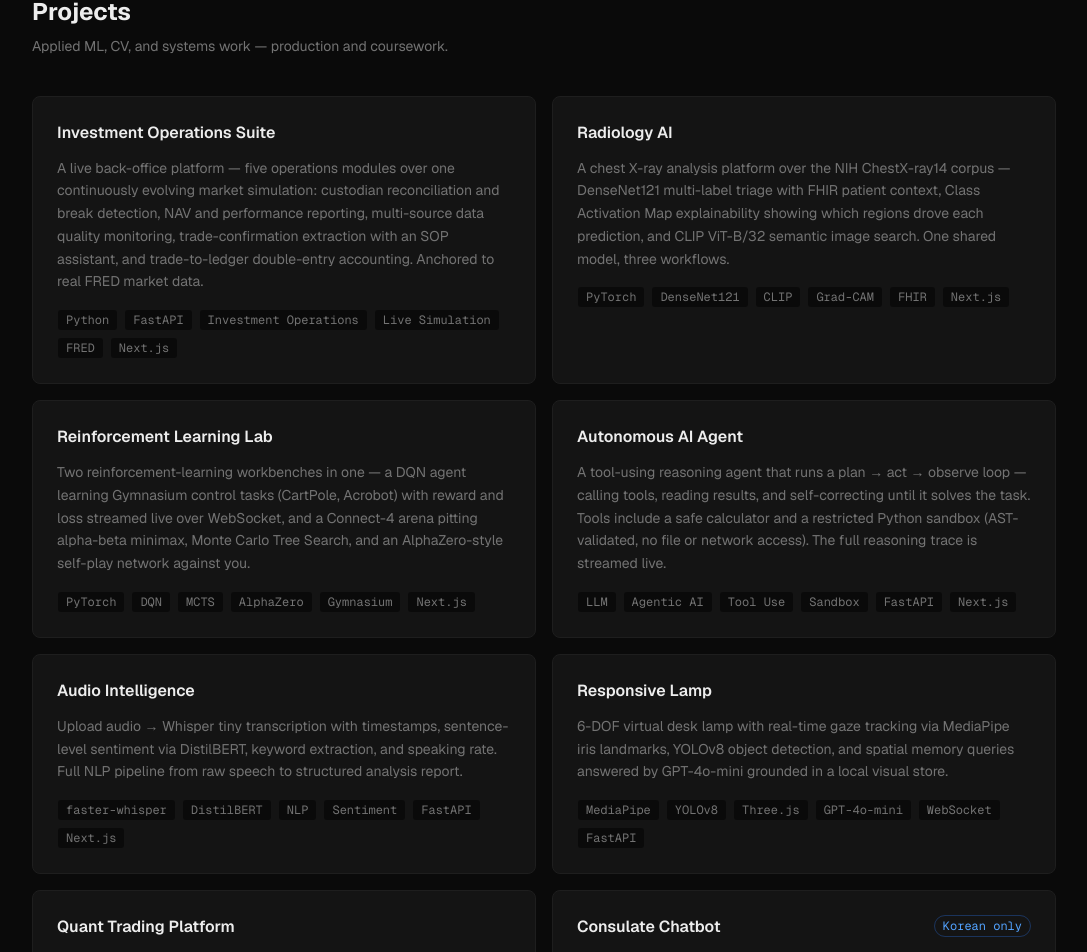
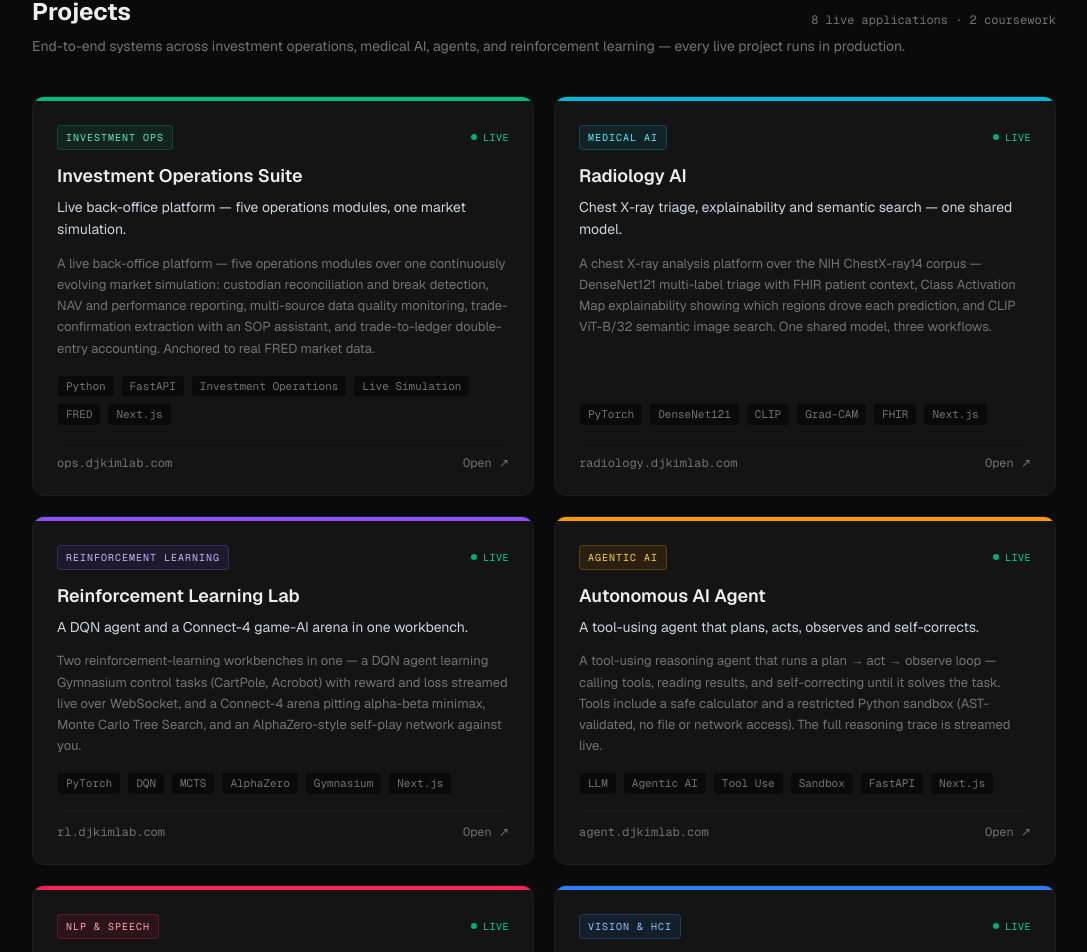
Before and after one commit to dkim3005/djkimlab, a Next.js app in the folder app/: page / in a window 1280 px wide. Shown: the part 1057-2009 px from the top of the page, without its empty margins (96-1183 px from the left). Built offline with nearby package versions, Linux system fonts and the light colour scheme.

Commit message:
Redesign project cards with category color-coding and live status

```diff
--- a/app/src/app/page.tsx
+++ b/app/src/app/page.tsx
@@ -3,6 +3,8 @@ import Link from "next/link";
 const PROJECTS = [
   {
     title: "Investment Operations Suite",
+    category: "Investment Ops",
+    tagline: "Live back-office platform — five operations modules, one market simulation.",
     description:
       "A live back-office platform — five operations modules over one continuously evolving market simulation: custodian reconciliation and break detection, NAV and performance reporting, multi-source data quality monitoring, trade-confirmation extraction with an SOP assistant, and trade-to-ledger double-entry accounting. Anchored to real FRED market data.",
     tags: ["Python", "FastAPI", "Investment Operations", "Live Simulation", "FRED", "Next.js"],
@@ -11,6 +13,8 @@ const PROJECTS = [
   },
   {
     title: "Radiology AI",
+    category: "Medical AI",
+    tagline: "Chest X-ray triage, explainability and semantic search — one shared model.",
     description:
       "A chest X-ray analysis platform over the NIH ChestX-ray14 corpus — DenseNet121 multi-label triage with FHIR patient context, Class Activation Map explainability showing which regions drove each prediction, and CLIP ViT-B/32 semantic image search. One shared model, three workflows.",
     tags: ["PyTorch", "DenseNet121", "CLIP", "Grad-CAM", "FHIR", "Next.js"],
@@ -19,6 +23,8 @@ const PROJECTS = [
   },
   {
     title: "Reinforcement Learning Lab",
+    category: "Reinforcement Learning",
+    tagline: "A DQN agent and a Connect-4 game-AI arena in one workbench.",
     description:
       "Two reinforcement-learning workbenches in one — a DQN agent learning Gymnasium control tasks (CartPole, Acrobot) with reward and loss streamed live over WebSocket, and a Connect-4 arena pitting alpha-beta minimax, Monte Carlo Tree Search, and an AlphaZero-style self-play network against you.",
     tags: ["PyTorch", "DQN", "MCTS", "AlphaZero", "Gymnasium", "Next.js"],
@@ -27,6 +33,8 @@ const PROJECTS = [
   },
   {
     title: "Autonomous AI Agent",
+    category: "Agentic AI",
+    tagline: "A tool-using agent that plans, acts, observes and self-corrects.",
     description:
       "A tool-using reasoning agent that runs a plan → act → observe loop — calling tools, reading results, and self-correcting until it solves the task. Tools include a safe calculator and a restricted Python sandbox (AST-validated, no file or network access). The full reasoning trace is streamed live.",
     tags: ["LLM", "Agentic AI", "Tool Use", "Sandbox", "FastAPI", "Next.js"],
@@ -35,6 +43,8 @@ const PROJECTS = [
   },
   {
     title: "Audio Intelligence",
+    category: "NLP & Speech",
+    tagline: "Speech → transcription, sentiment, keywords — a full NLP pipeline.",
     description:
       "Upload audio → Whisper tiny transcription with timestamps, sentence-level sentiment via DistilBERT, keyword extraction, and speaking rate. Full NLP pipeline from raw speech to structured analysis report.",
     tags: ["faster-whisper", "DistilBERT", "NLP", "Sentiment", "FastAPI", "Next.js"],
@@ -43,6 +53,8 @@ const PROJECTS = [
   },
   {
     title: "Responsive Lamp",
+    category: "Vision & HCI",
+    tagline: "A gaze-tracked virtual desk lamp with object detection and memory.",
     description:
       "6-DOF virtual desk lamp with real-time gaze tracking via MediaPipe iris landmarks, YOLOv8 object detection, and spatial memory queries answered by GPT-4o-mini grounded in a local visual store.",
     tags: ["MediaPipe", "YOLOv8", "Three.js", "GPT-4o-mini", "WebSocket", "FastAPI"],
@@ -51,6 +63,8 @@ const PROJECTS = [
   },
   {
     title: "Quant Trading Platform",
+    category: "Quant Finance",
+    tagline: "Regime-aware swing trading with multifactor ranking and paper execution.",
     description:
       "Regime-aware swing trading platform for US equities and ETFs. Multifactor ranking model (trend, momentum, relative strength, accumulation/volume) layered with HMM-based market regime detection, FinBERT sentiment analysis, and FRED macro inputs. Paper trading engine with entry sizing, stop/TP/trailing-stop, and a 15-min scheduled cycle.",
     tags: ["Python", "FastAPI", "HMM", "FinBERT", "FRED", "IBKR", "TimescaleDB", "Streamlit"],
@@ -59,6 +73,8 @@ const PROJECTS = [
   },
   {
     title: "Consulate Chatbot",
+    category: "LLM & RAG",
+    tagline: "A grounded RAG chatbot for the Korean Consulate in Toronto.",
     description:
       "RAG-based civil service chatbot for the Consulate General of Korea in Toronto. Hybrid BM25 + OpenAI embedding search over 216 official bulletin posts (passport, visa, notarization, military service, and more), answered by GPT-4o grounded strictly in official content — with source links and disclaimer.",
     tags: ["Python", "FastAPI", "OpenAI", "RAG", "BM25", "SSE"],
@@ -67,6 +83,8 @@ const PROJECTS = [
   },
   {
     title: "Deep Learning — CS 7643",
+    category: "Coursework",
+    tagline: "CNNs, RNNs and attention implemented from scratch in PyTorch.",
     description:
       "Implemented CNNs, RNNs, and attention mechanisms from scratch in PyTorch for image classification, sequence modelling, and transfer learning. Reproduced foundational architectures and benchmarked against pretrained baselines.",
     tags: ["PyTorch", "CNN", "RNN", "Attention", "Transfer Learning"],
@@ -75,6 +93,8 @@ const PROJECTS = [
   },
   {
     title: "ML for Trading — CS 7646",
+    category: "Coursework",
+    tagline: "A market simulation framework with Q-learning strategy learners.",
     description:
       "Built a full market simulation framework implementing Q-learning and random forest strategy learners. Evaluated portfolio performance using Sharpe ratio, cumulative return, and drawdown against buy-and-hold baselines.",
     tags: ["Python", "Q-Learning", "Random Forest", "Sharpe Ratio", "RL"],
@@ -82,6 +102,18 @@ const PROJECTS = [
     href: "#",
   },
 ];
+
+const CATEGORY: Record<string, { chip: string; bar: string }> = {
+  "Investment Ops": { chip: "text-emerald-300 bg-emerald-500/10 border-emerald-500/25", bar: "bg-emerald-500" },
+  "Medical AI": { chip: "text-cyan-300 bg-cyan-500/10 border-cyan-500/25", bar: "bg-cyan-500" },
+  "Reinforcement Learning": { chip: "text-violet-300 bg-violet-500/10 border-violet-500/25", bar: "bg-violet-500" },
+  "Agentic AI": { chip: "text-amber-300 bg-amber-500/10 border-amber-500/25", bar: "bg-amber-500" },
+  "NLP & Speech": { chip: "text-rose-300 bg-rose-500/10 border-rose-500/25", bar: "bg-rose-500" },
+  "Vision & HCI": { chip: "text-blue-300 bg-blue-500/10 border-blue-500/25", bar: "bg-blue-500" },
+  "Quant Finance": { chip: "text-teal-300 bg-teal-500/10 border-teal-500/25", bar: "bg-teal-500" },
+  "LLM & RAG": { chip: "text-orange-300 bg-orange-500/10 border-orange-500/25", bar: "bg-orange-500" },
+  "Coursework": { chip: "text-slate-300 bg-slate-500/10 border-slate-500/25", bar: "bg-slate-600" },
+};
 
 const EXPERIENCE = [
   {
@@ -339,54 +371,88 @@ export default function Home() {
       {/* Projects */}
       <section id="projects" className="py-20 px-6 border-t border-card-border">
         <div className="max-w-5xl mx-auto">
-          <h2 className="text-2xl font-bold mb-2">Projects</h2>
+          <div className="flex items-end justify-between flex-wrap gap-2 mb-2">
+            <h2 className="text-2xl font-bold">Projects</h2>
+            <p className="text-xs font-mono text-muted">
+              8 live applications · 2 coursework
+            </p>
+          </div>
           <p className="text-muted text-sm mb-10">
-            Applied ML, CV, and systems work — production and coursework.
+            End-to-end systems across investment operations, medical AI, agents,
+            and reinforcement learning — every live project runs in production.
           </p>
-          <div className="grid grid-cols-1 md:grid-cols-2 gap-4">
-            {PROJECTS.map((project) => (
+          <div className="grid grid-cols-1 md:grid-cols-2 gap-5">
+            {PROJECTS.map((project) => {
+              const cat = CATEGORY[project.category] ?? CATEGORY["Coursework"];
+              const isLive = project.href !== "#";
+              return (
                 <a
                   key={project.title}
-                href={project.href === "#" ? undefined : project.href}
-                target={project.href === "#" ? undefined : "_blank"}
-                rel={project.href === "#" ? undefined : "noopener noreferrer"}
-                className={`group block p-6 rounded-lg border border-card-border bg-card-bg transition-all duration-200 ${
-                  project.href !== "#" ? "hover:border-accent/40 cursor-pointer" : "cursor-default"
+                  href={isLive ? project.href : undefined}
+                  target={isLive ? "_blank" : undefined}
+                  rel={isLive ? "noopener noreferrer" : undefined}
+                  className={`group relative flex flex-col rounded-xl border border-card-border bg-card-bg overflow-hidden transition-all duration-200 ${
+                    isLive
+                      ? "cursor-pointer hover:-translate-y-1 hover:border-accent/40 hover:shadow-xl hover:shadow-black/30"
+                      : "cursor-default"
                   }`}
                 >
-                <div className="flex items-start justify-between mb-3">
-                  <h3 className={`font-semibold ${project.href !== "#" ? "group-hover:text-accent" : ""} transition-colors`}>
-                    {project.title}
-                  </h3>
-                  {project.status && (
+                  <div className={`h-1 w-full ${cat.bar}`} />
+                  <div className="flex flex-col flex-1 p-6">
+                    <div className="flex items-center justify-between mb-3">
                       <span
-                      className={`text-xs font-mono px-2 py-0.5 rounded-full border shrink-0 ml-3 ${
-                        project.status === "Georgia Tech"
-                          ? "border-violet-500/30 text-violet-400"
-                          : project.status === "Korean only"
-                          ? "border-blue-500/30 text-blue-400"
-                          : "border-card-border text-muted"
-                      }`}
+                        className={`text-[10px] font-mono uppercase tracking-widest px-2 py-1 rounded border ${cat.chip}`}
                       >
+                        {project.category}
+                      </span>
+                      {isLive ? (
+                        <span className="flex items-center gap-1.5 text-[10px] font-mono uppercase tracking-wider text-emerald-400">
+                          <span className="w-1.5 h-1.5 rounded-full bg-emerald-400 animate-pulse" />
+                          Live
+                        </span>
+                      ) : (
+                        <span className="text-[10px] font-mono uppercase tracking-wider text-violet-400">
                           {project.status}
                         </span>
                       )}
                     </div>
-                <p className="text-sm text-muted leading-relaxed mb-4">
+                    <h3
+                      className={`text-lg font-semibold mb-1.5 transition-colors ${
+                        isLive ? "group-hover:text-accent" : ""
+                      }`}
+                    >
+                      {project.title}
+                    </h3>
+                    <p className="text-sm text-slate-300 leading-relaxed mb-3">
+                      {project.tagline}
+                    </p>
+                    <p className="text-[13px] text-muted leading-relaxed mb-4 flex-1">
                       {project.description}
                     </p>
                     <div className="flex flex-wrap gap-1.5">
                       {project.tags.map((tag) => (
                         <span
                           key={tag}
-                      className="text-xs font-mono px-2 py-0.5 rounded bg-background text-muted border border-card-border/50"
+                          className="text-[11px] font-mono px-2 py-0.5 rounded bg-background text-muted border border-card-border/50"
                         >
                           {tag}
                         </span>
                       ))}
                     </div>
+                    {isLive && (
+                      <div className="mt-4 pt-3 border-t border-card-border/60 flex items-center justify-between text-xs font-mono">
+                        <span className="text-muted">
+                          {project.href.replace("https://", "")}
+                        </span>
+                        <span className="text-muted group-hover:text-accent transition-colors">
+                          Open ↗
+                        </span>
+                      </div>
+                    )}
+                  </div>
                 </a>
-            ))}
+              );
+            })}
           </div>
         </div>
       </section>
```
Lines whose indentation alone changed are shown as unchanged.
